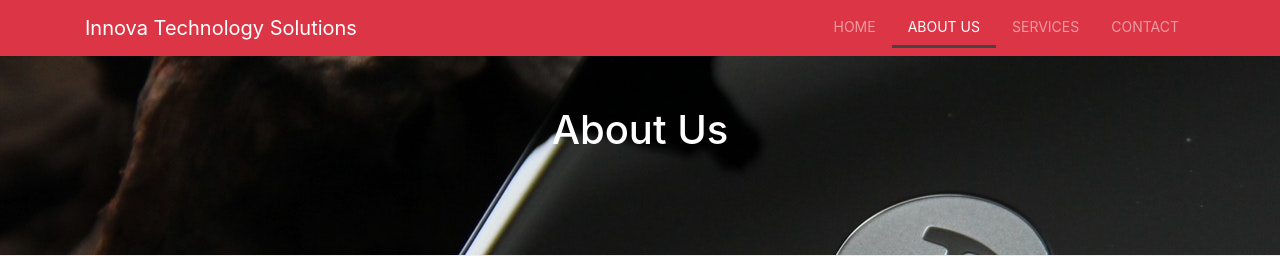
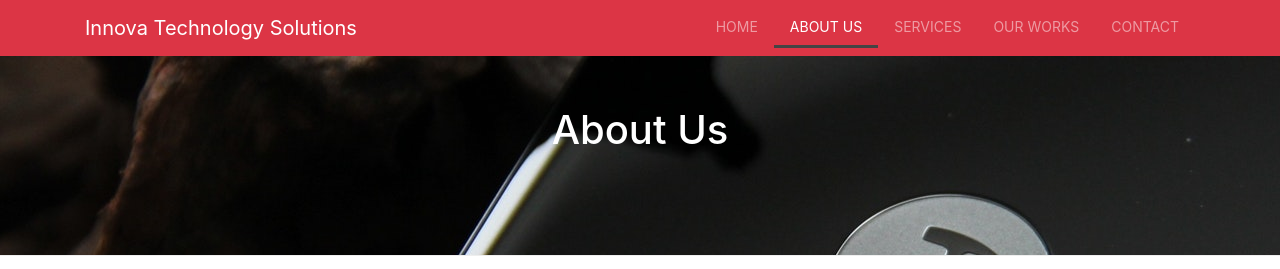
Before and after one commit to innovatechnologysolutions/innovatechnologysolutions.github.io, a plain HTML site: page about-us/index.html in a window 1280 px wide. Shown: the top 269 px of the page. Drawn offline with nearby package versions, Linux system fonts and the light colour scheme.

Commit message:
Update index.html

```diff
--- a/about-us/index.html
+++ b/about-us/index.html
@@ -33,11 +33,11 @@
           <li class="nav-item">
             <a href="/our-services" class="nav-link">Services</a>
           </li>
-          <!--
+
           <li class="nav-item">
-            <a href="blog.html" class="nav-link">Blog</a>
+            <a href="/portfolio" class="nav-link">Our Works</a>
           </li>
-          -->
+
           <li class="nav-item">
             <a href="/how-to-contact" class="nav-link">Contact</a>
           </li>
```
